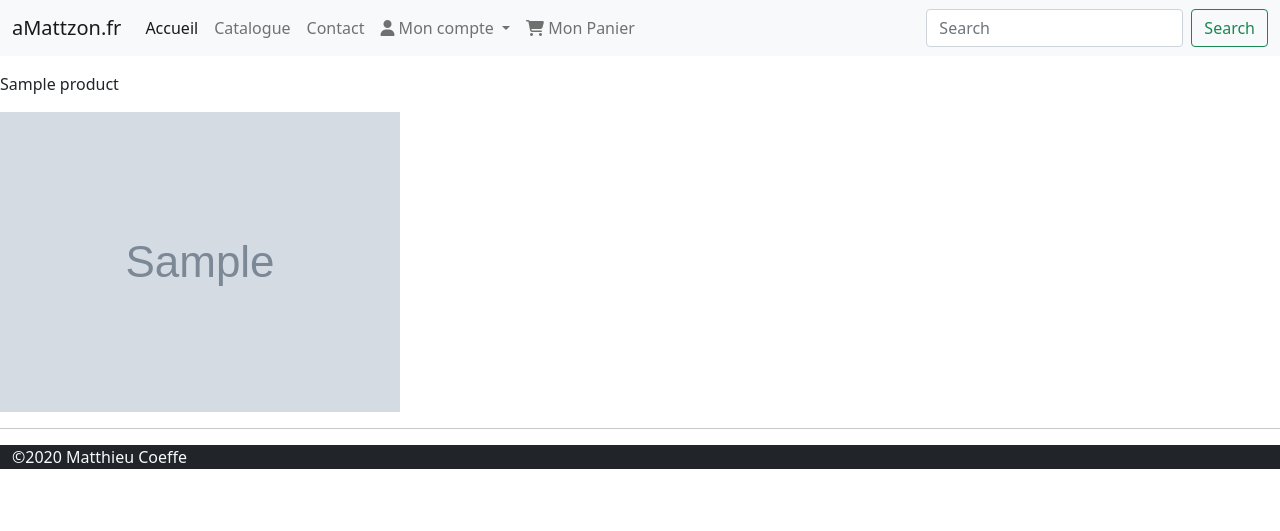
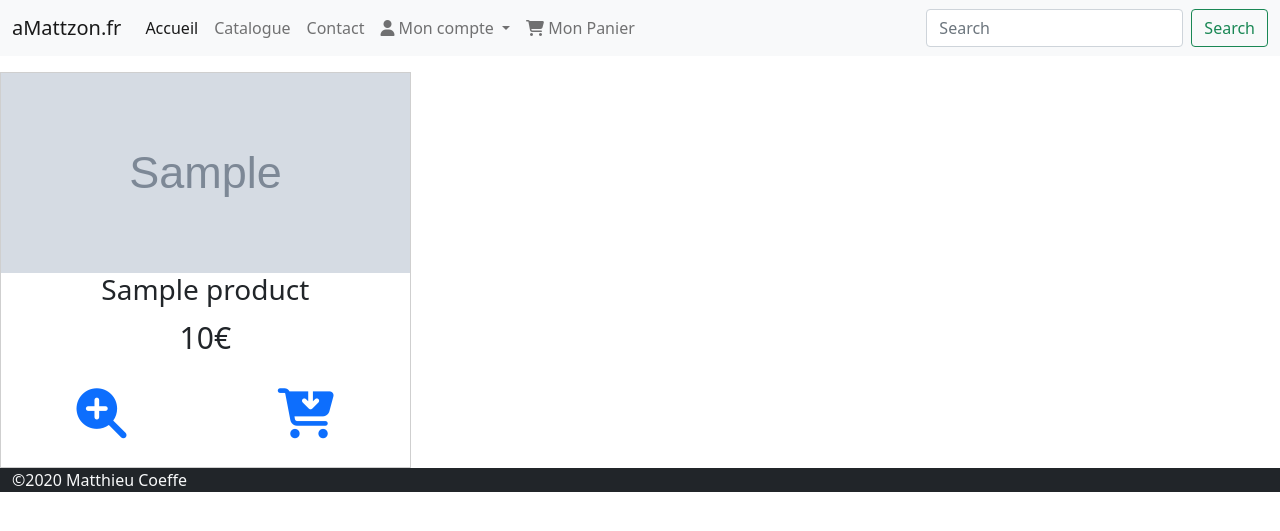
Before and after one commit to MattCo87/Mattzon, a PHP site: page /catalogue.php in a window 1280 px wide. Shown: the top 531 px of the page. Run offline with PHP 8.4, Linux system fonts and the light colour scheme; the visitor is signed in with stand-in values (Sample User, id 1); tables that the repository leaves empty or names only in its code hold one stand-in row (values such as "Sample post"); grey boxes marked "Sample" are stand-in pictures; data that the repository does not hold is empty; a stand-in replaces the project's code that opens the database connection; some libraries are stand-ins or nearby versions.

Commit message:
creation catalogue

```diff
--- /dev/null
+++ b/_vignette.php
@@ -0,0 +1,35 @@
+<!-- Vignette produit description -->
+<div class="vignette">
+    <a href="#" class="vignette-image" title="<?php echo ($unproduct->getName()); ?>">
+        <img src="assets/img/<?php echo ($unproduct->getImage()); ?>" alt="Pardon je vous la pique 2s" />
+    </a>
+    <h3><?php echo ($unproduct->getName()); ?></h3>
+    <p class="prix"><?php echo ($unproduct->getPrice()); ?>€</p>
+
+
+    <!-- Vignette produit action -->
+    <div class="action-vignette">
+        <p>
+            <a href="#">
+                <i class="fas fa-search-plus"></i>
+            </a>
+        </p>
+        <p>
+            <?php
+            if (isset($_SESSION['user'])) {
+            ?>
+                <a href="#">
+                    <i class="fas fa-cart-arrow-down"></i>
+                </a>
+            <?php
+            } else {
+            ?>
+                <a href="connexion.php">
+                    <i class="fas fa-plug"></i>
+                </a>
+            <?php
+            }
+            ?>
+        </p>
+    </div>
+</div>
--- a/assets/css/styles.css
+++ b/assets/css/styles.css
@@ -2,6 +2,41 @@ html {
     font-size: 16px;
 }
 
-body {
+/* VIGNETTES */
+.vignettes {
+    display: grid;
+    grid-template-columns: repeat(3, 1fr);
+    grid-gap: 1.5rem;
+}
 
+.vignette {
+    text-align: center;
+    border: 1px solid #cfcfcf;
+    background-color: rgba(255, 255, 255, 0.5);
 }
+
+.vignette-image {
+    display: block;
+    position: relative;
+    overflow: hidden;
+    height: 200px;
+}
+
+.vignette-image img {
+    position: absolute;
+    top: 0;
+    left: 0;
+    width: 100%;
+    height: 100%;
+    object-fit: cover;
+}
+
+.prix {
+    font-size: 30px;
+}
+
+.action-vignette {
+    display: flex;
+    justify-content: space-around;
+    font-size: 50px;
+}
--- a/catalogue.php
+++ b/catalogue.php
@@ -3,19 +3,14 @@
 // On inclut la classe Procduct
 require_once('php/entities/Product.php');
 
-$uneconnexion = new Database();
-$connexion = $uneconnexion->dbco;
+// On inclut le modèle des produits
+require_once('php/models/_product.php');
 
-function getProducts($connexion)
-{
-    $result = $connexion->prepare("SELECT id FROM product");
-    $result->execute();
-    $tableau = $result->fetchAll(PDO::FETCH_OBJ);
-    return $tableau;
-}
+// On accède à la session
+session_start();
 
 // Récupération d'un tableau de produit de la base de données
-$tabProducts = getProducts($connexion);
+$tabProducts = getProducts();
 
 ?>
 
@@ -40,25 +35,19 @@ $tabProducts = getProducts($connexion);
     <?php include('_header.php'); ?>
 
     <main class="app-main">
+        <!-- Tableau de vignettes -->
+        <div class="vignettes">
             <?php
-
             foreach ($tabProducts as $key) {
-
                 // Je récupére la description du produit par son ID
                 $unproduct = new Product();
+                $unproduct->getProduct($key->id);
 
-            $unproduct->getProduct($key->id);
-        ?>
-            <p>
-                <?php echo $unproduct->getName(); ?>
-            </p>
-            <p>
-                <img src="assets/img/<?php echo ($unproduct->getImage()); ?>" alt="Pardon je vous la pique 2s" />
-            </p>
-            <hr>
-        <?php
+                // J'affiche chaque vignette
+                include('_vignette.php');
             }
             ?>
+        </div>
     </main>
 
     <?php include('_footer.php'); ?>
--- /dev/null
+++ b/php/models/_product.php
@@ -0,0 +1,17 @@
+<?php
+
+// Fonction retournant le tableau de tous les produits en BDD
+
+function getProducts()
+{
+    // Connexion à la BDD
+    $uneconnexion = new Database();
+    $connexion = $uneconnexion->dbco;
+
+    // On récupére tous les ID des produits en BDD
+    $result = $connexion->prepare("SELECT id FROM product");
+    $result->execute();
+    $tableau = $result->fetchAll(PDO::FETCH_OBJ);
+
+    return $tableau;
+}
```
Also changed, not shown: assets/img/Britain666.jpg, assets/img/Flavius.jpg, assets/img/JordanWhite.jpg, assets/img/JupiTerrien.jpg, assets/img/nike-pegasus.jpg. Lines whose indentation alone changed are shown as unchanged.
